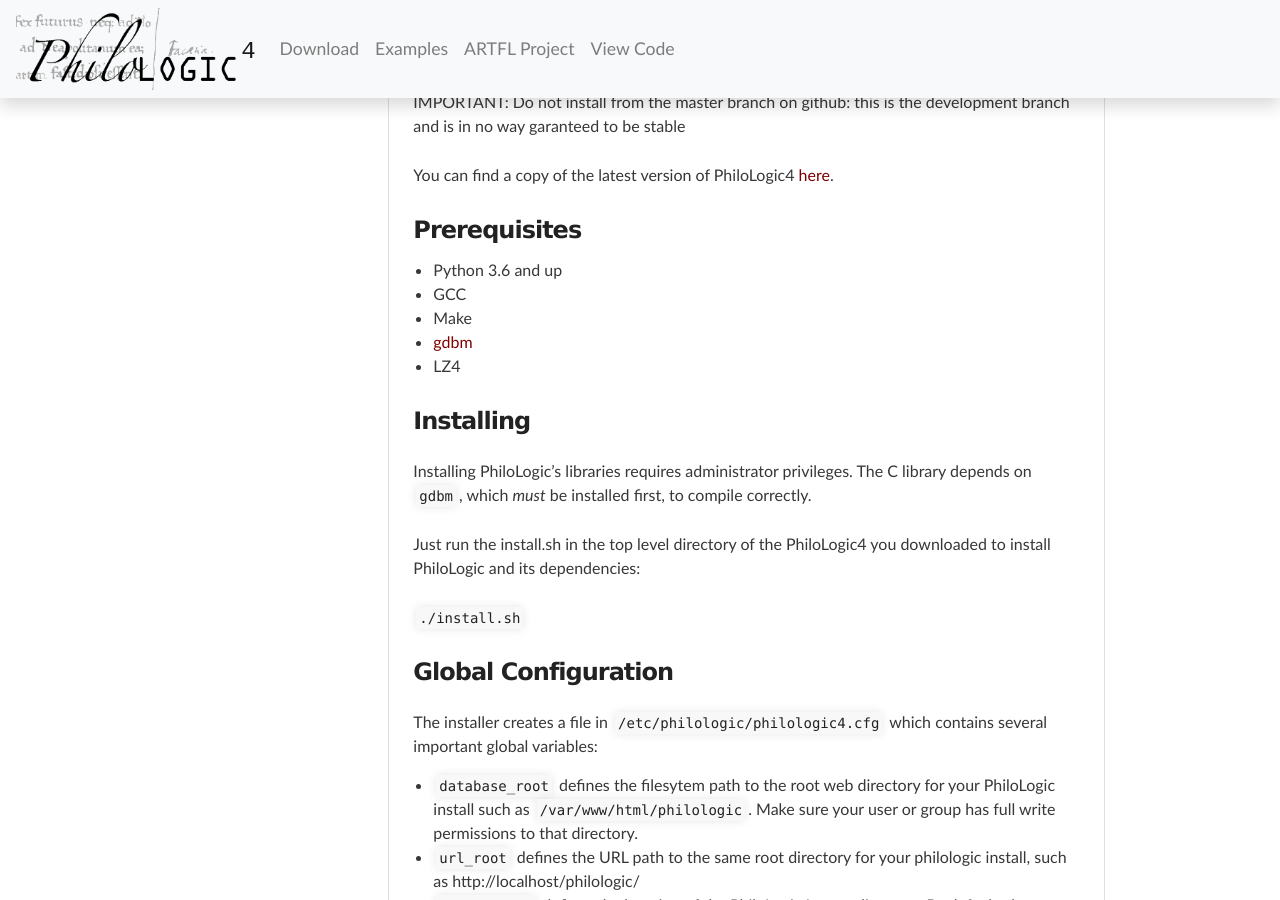
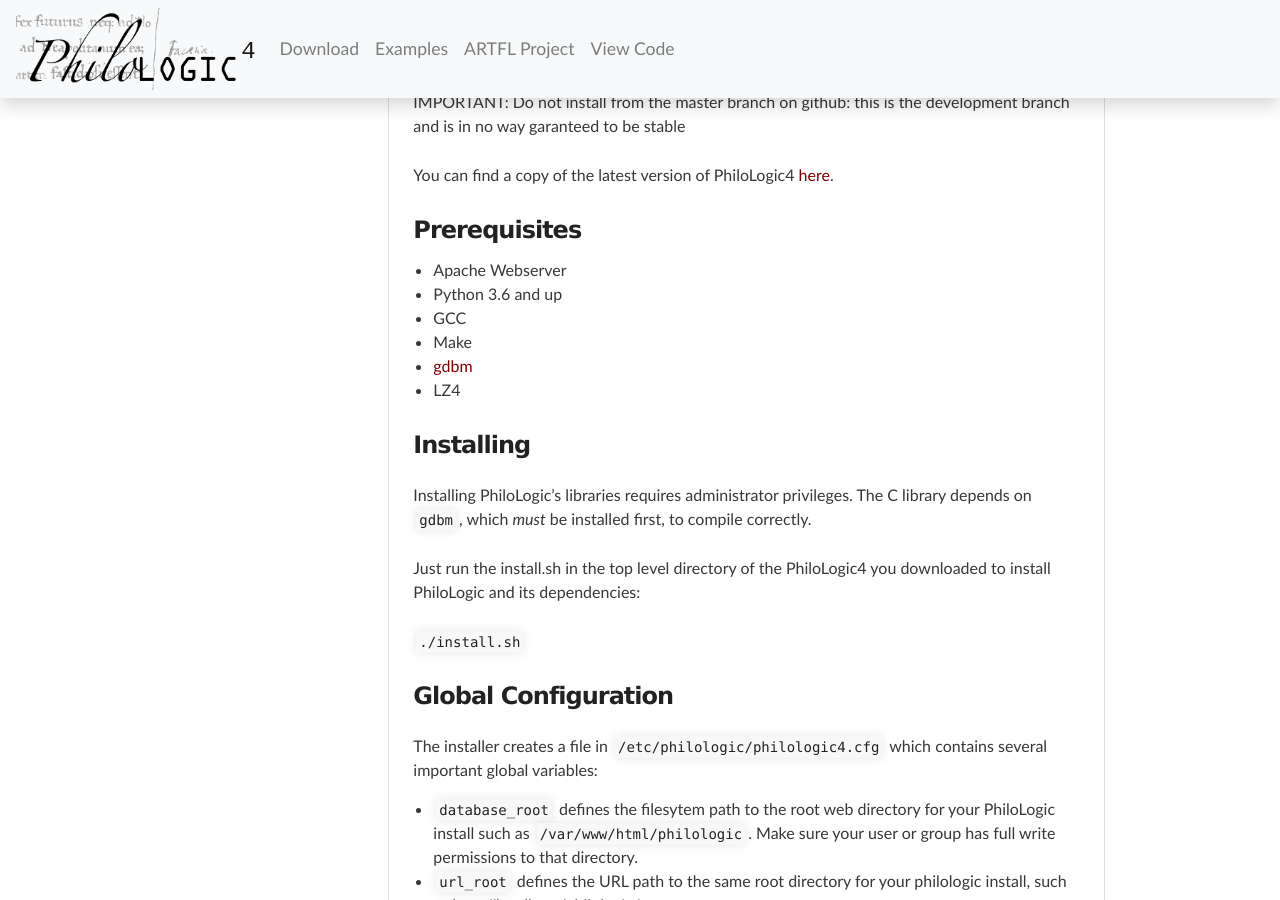
Before and after one commit to ARTFL-Project/PhiloLogic4, a Jekyll site: the page built from docs/installation.md, in a window 1280 px wide and 900 px high, scrolled down 462 px. Built offline with Jekyll 4.4.1, drawn with Linux system fonts in a browser that asks for light colours; our own code applies the rules of GitHub Pages for plain Markdown files.

Commit message:
Update installation.md

```diff
--- a/docs/installation.md
+++ b/docs/installation.md
@@ -21,6 +21,7 @@ You can find a copy of the latest version of PhiloLogic4 [here](../../../release
 
 ### Prerequisites
 
+-   Apache Webserver
 -   Python 3.6 and up
 -   GCC
 -   Make
```
